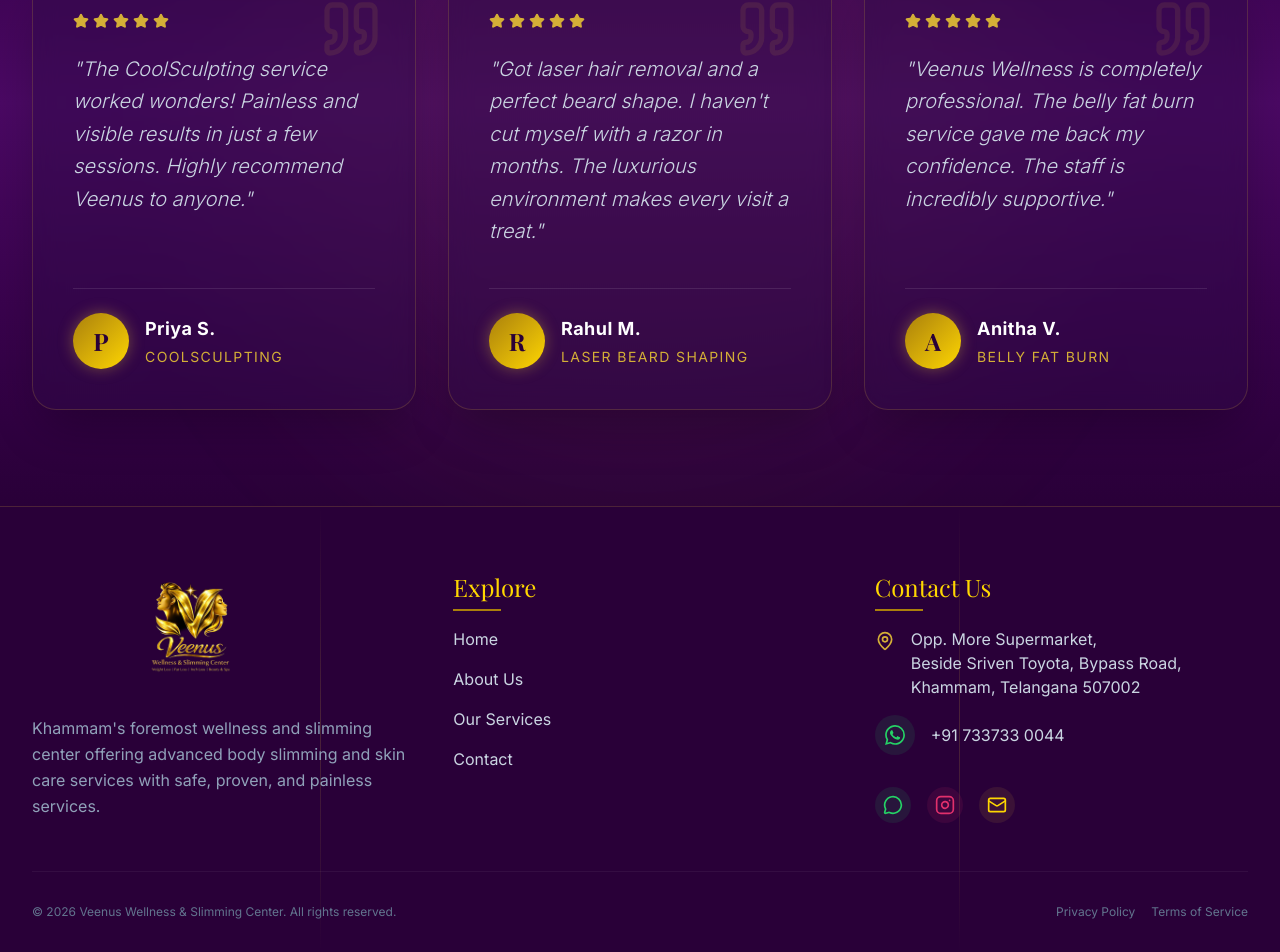
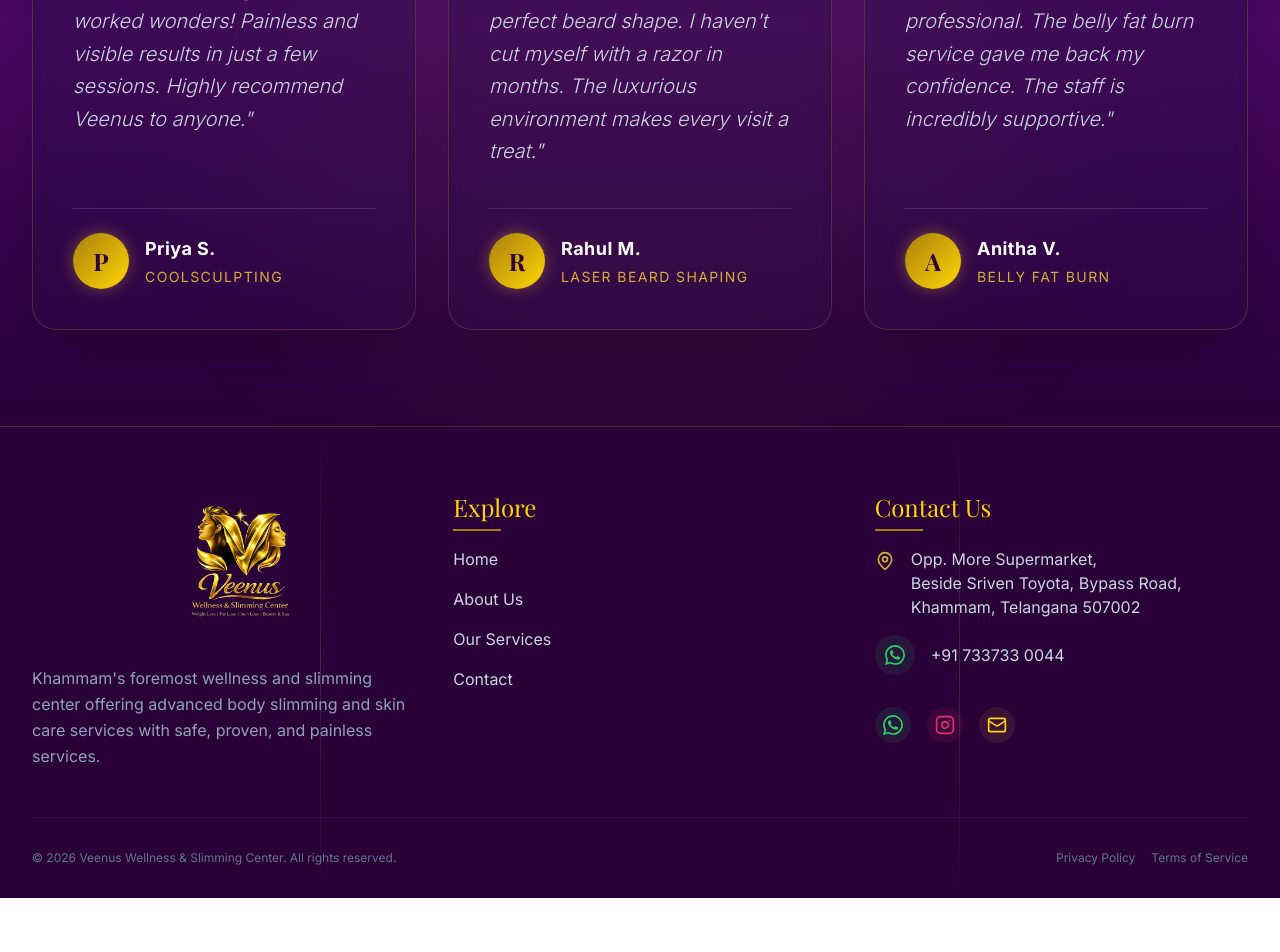
Before and after one commit to SaNjAy-bRo/veenus, a Next.js app: page / in a window 1280 px wide. Shown: the part 3620-4572 px from the top of the page. After the commit the page ends 4518 px from the top, so only its background shows below. Built offline with nearby package versions, Linux system fonts and the light colour scheme; a web font is replaced by a local one.

Commit message:
style: replace generic chat icon with official whatsapp logo in footer social links

```diff
--- a/src/app/layout.tsx
+++ b/src/app/layout.tsx
@@ -49,7 +49,7 @@ export default function RootLayout({
         </div>
 
         <Navbar />
-        <main className="flex-grow pt-20">
+        <main className="flex-grow">
           {children}
         </main>
         <Footer />
--- a/src/components/Footer.tsx
+++ b/src/components/Footer.tsx
@@ -14,7 +14,7 @@ export default function Footer() {
 
           {/* Brand */}
           <div className="flex flex-col items-center md:items-start space-y-4">
-            <Link href="/" className="inline-block relative w-[260px] h-[95px] md:w-[320px] md:h-[120px] group">
+            <Link href="/" className="inline-block relative w-[300px] h-[110px] md:w-[420px] md:h-[150px] group">
               <Image
                 src="/Veenus.png"
                 alt="Veenus Wellness & Slimming Center"
@@ -66,8 +66,10 @@ export default function Footer() {
               </div>
 
               <div className="flex items-center gap-4 pt-4 justify-center md:justify-start">
-                <a href="https://wa.me/917661089797" target="_blank" rel="noopener noreferrer" className="bg-[#25D366]/10 p-2 rounded-full text-[#25D366] hover:bg-[#25D366] hover:text-white transition-all duration-300">
-                  <MessageCircle size={20} />
+                <a href="https://wa.me/917337330044" target="_blank" rel="noopener noreferrer" className="bg-[#25D366]/10 p-2 rounded-full text-[#25D366] hover:bg-[#25D366] hover:text-white transition-all duration-300">
+                  <svg viewBox="0 0 24 24" width="20" height="20" fill="currentColor">
+                    <path d="M17.472 14.382c-.297-.149-1.758-.867-2.03-.967-.273-.099-.471-.148-.67.15-.197.297-.767.966-.94 1.164-.173.199-.347.223-.644.075-.297-.15-1.255-.463-2.39-1.475-.883-.788-1.48-1.761-1.653-2.059-.173-.297-.018-.458.13-.606.134-.133.298-.347.446-.52.149-.174.198-.298.298-.497.099-.198.05-.371-.025-.52-.075-.149-.669-1.612-.916-2.207-.242-.579-.487-.5-.669-.51-.173-.008-.371-.01-.57-.01-.198 0-.52.074-.792.372-.272.297-1.04 1.016-1.04 2.479 0 1.462 1.065 2.875 1.213 3.074.149.198 2.096 3.2 5.077 4.487.709.306 1.262.489 1.694.625.712.227 1.36.195 1.871.118.571-.085 1.758-.719 2.006-1.413.248-.694.248-1.289.173-1.413-.074-.124-.272-.198-.57-.347m-5.421 7.403h-.004a9.87 9.87 0 01-5.031-1.378l-.361-.214-3.741.982.998-3.648-.235-.374a9.86 9.86 0 01-1.51-5.26c.001-5.45 4.436-9.884 9.888-9.884 2.64 0 5.122 1.03 6.988 2.898a9.825 9.825 0 012.893 6.994c-.003 5.45-4.438 9.884-9.885 9.884m8.413-18.297A11.815 11.815 0 0012.05 0C5.495 0 .16 5.335.157 11.892c0 2.096.547 4.142 1.588 5.945L.057 24l6.305-1.654a11.882 11.882 0 005.683 1.448h.005c6.554 0 11.89-5.335 11.893-11.893a11.821 11.821 0 00-3.48-8.413Z" />
+                  </svg>
                 </a>
                 <a href="#" target="_blank" rel="noopener noreferrer" className="bg-[#E1306C]/10 p-2 rounded-full text-[#E1306C] hover:bg-[#E1306C] hover:text-white transition-all duration-300">
                   <Instagram size={20} />
```
